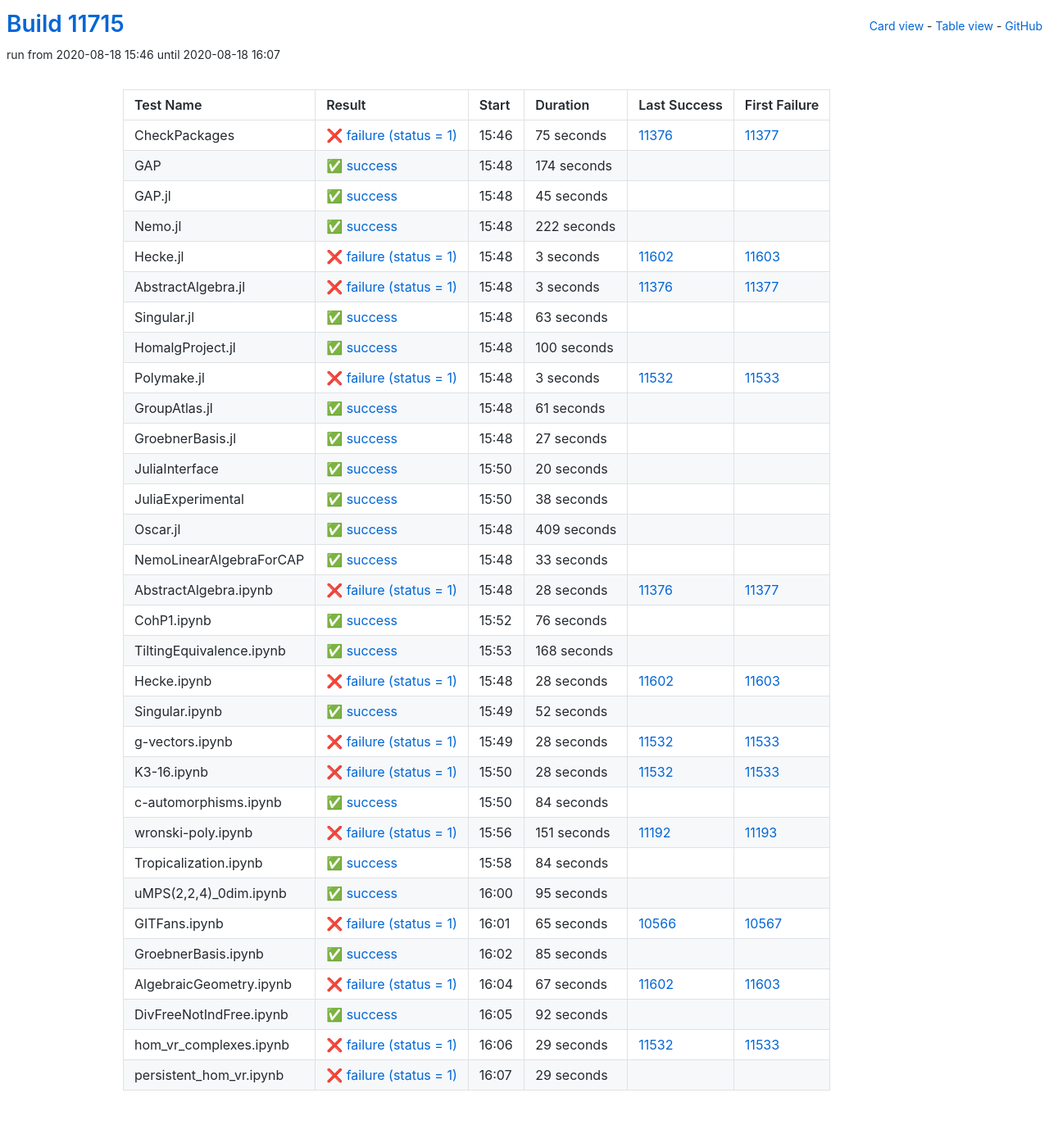
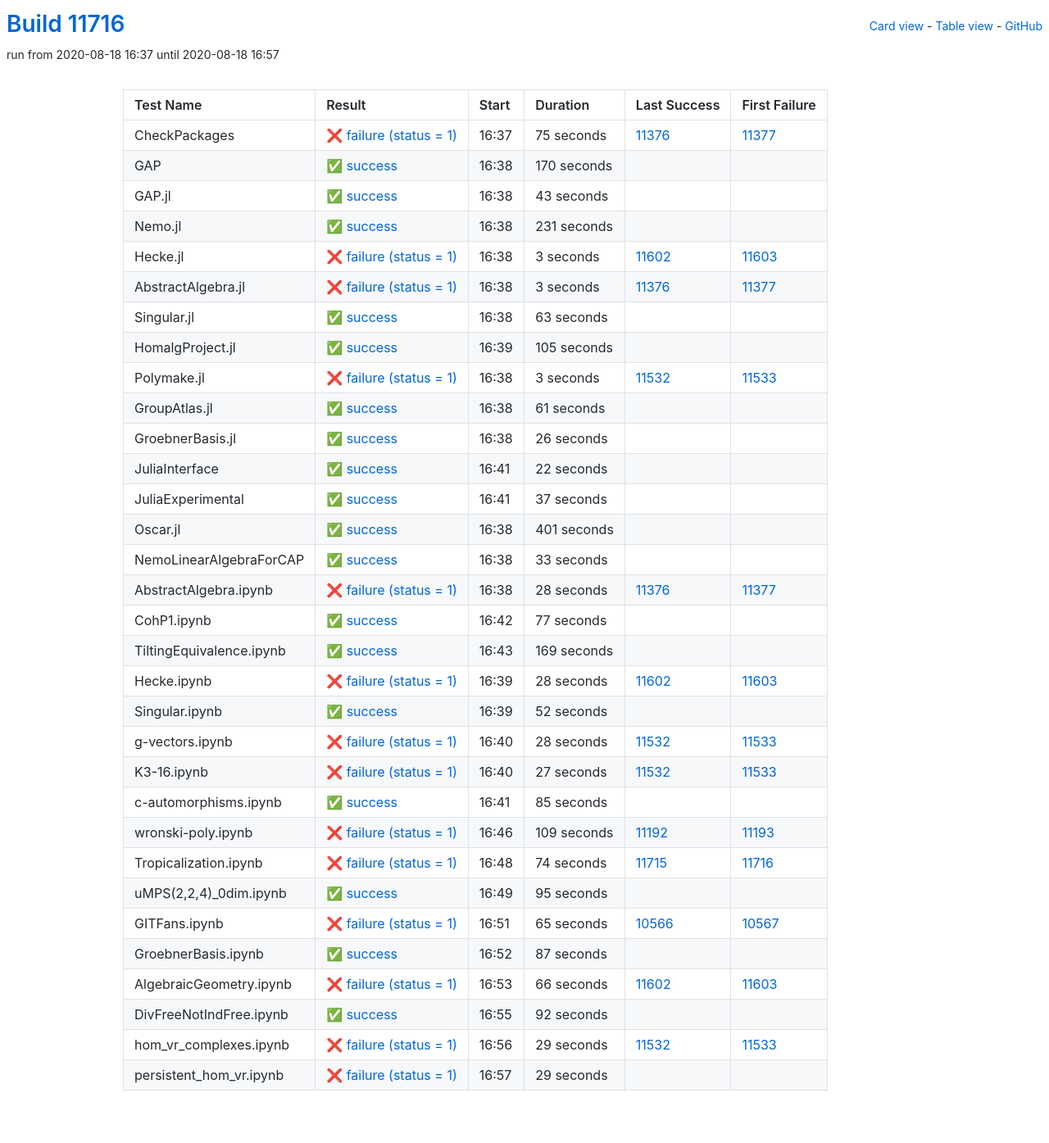
Before and after one commit to oscar-system/oscar-ci-status, a Jekyll site: the page built from table.html, in a window 1280 px wide. Shown: the whole page at 82% size. Built offline with Jekyll 4.4.1, drawn with Linux system fonts in a browser that asks for light colours.

Commit message:
Build #11716

```diff
--- a/_data/ci.yml
+++ b/_data/ci.yml
@@ -1,6 +1,6 @@
 ---
-build: 11715
-build_url: https://oscarci.mathematik.uni-kl.de/job/oscar/11715/
+build: 11716
+build_url: https://oscarci.mathematik.uni-kl.de/job/oscar/11716/
 job: oscar
 organization: oscar-system
 repo: oscar-ci-status
@@ -8,8 +8,8 @@
 tests:
 - name: CheckPackages
   id: checkpackages
-  log: https://oscarci.mathematik.uni-kl.de/job/oscar/11715/artifact/logs/build-11715/CheckPackages.log
-  start: 2020-08-18 15:46
+  log: https://oscarci.mathematik.uni-kl.de/job/oscar/11716/artifact/logs/build-11716/CheckPackages.log
+  start: 2020-08-18 16:37
   success: false
   exitcode: 1
   status: failure
@@ -20,44 +20,44 @@
   first_failure_url: https://oscarci.mathematik.uni-kl.de/job/oscar/11377/
 - name: GAP
   id: gap
-  log: https://oscarci.mathematik.uni-kl.de/job/oscar/11715/artifact/logs/build-11715/GAP.log
-  start: 2020-08-18 15:48
+  log: https://oscarci.mathematik.uni-kl.de/job/oscar/11716/artifact/logs/build-11716/GAP.log
+  start: 2020-08-18 16:38
   success: true
   exitcode: 0
   status: success
-  duration: 174
+  duration: 170
   last_success: false
   last_success_url:
   first_failure: false
   first_failure_url:
 - name: GAP.jl
   id: gap-jl
-  log: https://oscarci.mathematik.uni-kl.de/job/oscar/11715/artifact/logs/build-11715/GAP.jl.log
-  start: 2020-08-18 15:48
+  log: https://oscarci.mathematik.uni-kl.de/job/oscar/11716/artifact/logs/build-11716/GAP.jl.log
+  start: 2020-08-18 16:38
   success: true
   exitcode: 0
   status: success
-  duration: 45
+  duration: 43
   last_success: false
   last_success_url:
   first_failure: false
   first_failure_url:
 - name: Nemo.jl
   id: nemo-jl
-  log: https://oscarci.mathematik.uni-kl.de/job/oscar/11715/artifact/logs/build-11715/Nemo.jl.log
-  start: 2020-08-18 15:48
+  log: https://oscarci.mathematik.uni-kl.de/job/oscar/11716/artifact/logs/build-11716/Nemo.jl.log
+  start: 2020-08-18 16:38
   success: true
   exitcode: 0
   status: success
-  duration: 222
+  duration: 231
   last_success: false
   last_success_url:
   first_failure: false
   first_failure_url:
 - name: Hecke.jl
   id: hecke-jl
-  log: https://oscarci.mathematik.uni-kl.de/job/oscar/11715/artifact/logs/build-11715/Hecke.jl.log
-  start: 2020-08-18 15:48
+  log: https://oscarci.mathematik.uni-kl.de/job/oscar/11716/artifact/logs/build-11716/Hecke.jl.log
+  start: 2020-08-18 16:38
   success: false
   exitcode: 1
   status: failure
@@ -68,8 +68,8 @@
   first_failure_url: https://oscarci.mathematik.uni-kl.de/job/oscar/11603/
 - name: AbstractAlgebra.jl
   id: abstractalgebra-jl
-  log: https://oscarci.mathematik.uni-kl.de/job/oscar/11715/artifact/logs/build-11715/AbstractAlgebra.jl.log
-  start: 2020-08-18 15:48
+  log: https://oscarci.mathematik.uni-kl.de/job/oscar/11716/artifact/logs/build-11716/AbstractAlgebra.jl.log
+  start: 2020-08-18 16:38
   success: false
   exitcode: 1
   status: failure
@@ -80,8 +80,8 @@
   first_failure_url: https://oscarci.mathematik.uni-kl.de/job/oscar/11377/
 - name: Singular.jl
   id: singular-jl
-  log: https://oscarci.mathematik.uni-kl.de/job/oscar/11715/artifact/logs/build-11715/Singular.jl.log
-  start: 2020-08-18 15:48
+  log: https://oscarci.mathematik.uni-kl.de/job/oscar/11716/artifact/logs/build-11716/Singular.jl.log
+  start: 2020-08-18 16:38
   success: true
   exitcode: 0
   status: success
@@ -92,20 +92,20 @@
   first_failure_url:
 - name: HomalgProject.jl
   id: homalgproject-jl
-  log: https://oscarci.mathematik.uni-kl.de/job/oscar/11715/artifact/logs/build-11715/HomalgProject.jl.log
-  start: 2020-08-18 15:48
+  log: https://oscarci.mathematik.uni-kl.de/job/oscar/11716/artifact/logs/build-11716/HomalgProject.jl.log
+  start: 2020-08-18 16:39
   success: true
   exitcode: 0
   status: success
-  duration: 100
+  duration: 105
   last_success: false
   last_success_url:
   first_failure: false
   first_failure_url:
 - name: Polymake.jl
   id: polymake-jl
-  log: https://oscarci.mathematik.uni-kl.de/job/oscar/11715/artifact/logs/build-11715/Polymake.jl.log
-  start: 2020-08-18 15:48
+  log: https://oscarci.mathematik.uni-kl.de/job/oscar/11716/artifact/logs/build-11716/Polymake.jl.log
+  start: 2020-08-18 16:38
   success: false
   exitcode: 1
   status: failure
@@ -116,8 +116,8 @@
   first_failure_url: https://oscarci.mathematik.uni-kl.de/job/oscar/11533/
 - name: GroupAtlas.jl
   id: groupatlas-jl
-  log: https://oscarci.mathematik.uni-kl.de/job/oscar/11715/artifact/logs/build-11715/GroupAtlas.jl.log
-  start: 2020-08-18 15:48
+  log: https://oscarci.mathematik.uni-kl.de/job/oscar/11716/artifact/logs/build-11716/GroupAtlas.jl.log
+  start: 2020-08-18 16:38
   success: true
   exitcode: 0
   status: success
@@ -128,56 +128,56 @@
   first_failure_url:
 - name: GroebnerBasis.jl
   id: groebnerbasis-jl
-  log: https://oscarci.mathematik.uni-kl.de/job/oscar/11715/artifact/logs/build-11715/GroebnerBasis.jl.log
-  start: 2020-08-18 15:48
+  log: https://oscarci.mathematik.uni-kl.de/job/oscar/11716/artifact/logs/build-11716/GroebnerBasis.jl.log
+  start: 2020-08-18 16:38
   success: true
   exitcode: 0
   status: success
-  duration: 27
+  duration: 26
   last_success: false
   last_success_url:
   first_failure: false
   first_failure_url:
 - name: JuliaInterface
   id: juliainterface
-  log: https://oscarci.mathematik.uni-kl.de/job/oscar/11715/artifact/logs/build-11715/JuliaInterface.log
-  start: 2020-08-18 15:50
+  log: https://oscarci.mathematik.uni-kl.de/job/oscar/11716/artifact/logs/build-11716/JuliaInterface.log
+  start: 2020-08-18 16:41
   success: true
   exitcode: 0
   status: success
-  duration: 20
+  duration: 22
   last_success: false
   last_success_url:
   first_failure: false
   first_failure_url:
 - name: JuliaExperimental
   id: juliaexperimental
-  log: https://oscarci.mathematik.uni-kl.de/job/oscar/11715/artifact/logs/build-11715/JuliaExperimental.log
-  start: 2020-08-18 15:50
+  log: https://oscarci.mathematik.uni-kl.de/job/oscar/11716/artifact/logs/build-11716/JuliaExperimental.log
+  start: 2020-08-18 16:41
   success: true
   exitcode: 0
   status: success
-  duration: 38
+  duration: 37
   last_success: false
   last_success_url:
   first_failure: false
   first_failure_url:
 - name: Oscar.jl
   id: oscar-jl
-  log: https://oscarci.mathematik.uni-kl.de/job/oscar/11715/artifact/logs/build-11715/Oscar.jl.log
-  start: 2020-08-18 15:48
+  log: https://oscarci.mathematik.uni-kl.de/job/oscar/11716/artifact/logs/build-11716/Oscar.jl.log
+  start: 2020-08-18 16:38
   success: true
   exitcode: 0
   status: success
-  duration: 409
+  duration: 401
   last_success: false
   last_success_url:
   first_failure: false
   first_failure_url:
 - name: NemoLinearAlgebraForCAP
   id: nemolinearalgebraforcap
-  log: https://oscarci.mathematik.uni-kl.de/job/oscar/11715/artifact/logs/build-11715/NemoLinearAlgebraForCAP.log
-  start: 2020-08-18 15:48
+  log: https://oscarci.mathematik.uni-kl.de/job/oscar/11716/artifact/logs/build-11716/NemoLinearAlgebraForCAP.log
+  start: 2020-08-18 16:38
   success: true
   exitcode: 0
   status: success
@@ -188,8 +188,8 @@
   first_failure_url:
 - name: AbstractAlgebra.ipynb
   id: abstractalgebra-ipynb
-  log: https://oscarci.mathematik.uni-kl.de/job/oscar/11715/artifact/logs/build-11715/AbstractAlgebra.ipynb.log
-  start: 2020-08-18 15:48
+  log: https://oscarci.mathematik.uni-kl.de/job/oscar/11716/artifact/logs/build-11716/AbstractAlgebra.ipynb.log
+  start: 2020-08-18 16:38
   success: false
   exitcode: 1
   status: failure
@@ -200,32 +200,32 @@
   first_failure_url: https://oscarci.mathematik.uni-kl.de/job/oscar/11377/
 - name: CohP1.ipynb
   id: cohp1-ipynb
-  log: https://oscarci.mathematik.uni-kl.de/job/oscar/11715/artifact/logs/build-11715/CohP1.ipynb.log
-  start: 2020-08-18 15:52
+  log: https://oscarci.mathematik.uni-kl.de/job/oscar/11716/artifact/logs/build-11716/CohP1.ipynb.log
+  start: 2020-08-18 16:42
   success: true
   exitcode: 0
   status: success
-  duration: 76
+  duration: 77
   last_success: false
   last_success_url:
   first_failure: false
   first_failure_url:
 - name: TiltingEquivalence.ipynb
   id: tiltingequivalence-ipynb
-  log: https://oscarci.mathematik.uni-kl.de/job/oscar/11715/artifact/logs/build-11715/TiltingEquivalence.ipynb.log
-  start: 2020-08-18 15:53
+  log: https://oscarci.mathematik.uni-kl.de/job/oscar/11716/artifact/logs/build-11716/TiltingEquivalence.ipynb.log
+  start: 2020-08-18 16:43
   success: true
   exitcode: 0
   status: success
-  duration: 168
+  duration: 169
   last_success: false
   last_success_url:
   first_failure: false
   first_failure_url:
 - name: Hecke.ipynb
   id: hecke-ipynb
-  log: https://oscarci.mathematik.uni-kl.de/job/oscar/11715/artifact/logs/build-11715/Hecke.ipynb.log
-  start: 2020-08-18 15:48
+  log: https://oscarci.mathematik.uni-kl.de/job/oscar/11716/artifact/logs/build-11716/Hecke.ipynb.log
+  start: 2020-08-18 16:39
   success: false
   exitcode: 1
   status: failure
@@ -236,8 +236,8 @@
   first_failure_url: https://oscarci.mathematik.uni-kl.de/job/oscar/11603/
 - name: Singular.ipynb
   id: singular-ipynb
-  log: https://oscarci.mathematik.uni-kl.de/job/oscar/11715/artifact/logs/build-11715/Singular.ipynb.log
-  start: 2020-08-18 15:49
+  log: https://oscarci.mathematik.uni-kl.de/job/oscar/11716/artifact/logs/build-11716/Singular.ipynb.log
+  start: 2020-08-18 16:39
   success: true
   exitcode: 0
   status: success
@@ -248,8 +248,8 @@
   first_failure_url:
 - name: g-vectors.ipynb
   id: g-vectors-ipynb
-  log: https://oscarci.mathematik.uni-kl.de/job/oscar/11715/artifact/logs/build-11715/g-vectors.ipynb.log
-  start: 2020-08-18 15:49
+  log: https://oscarci.mathematik.uni-kl.de/job/oscar/11716/artifact/logs/build-11716/g-vectors.ipynb.log
+  start: 2020-08-18 16:40
   success: false
   exitcode: 1
   status: failure
@@ -260,56 +260,56 @@
   first_failure_url: https://oscarci.mathematik.uni-kl.de/job/oscar/11533/
 - name: K3-16.ipynb
   id: k3-16-ipynb
-  log: https://oscarci.mathematik.uni-kl.de/job/oscar/11715/artifact/logs/build-11715/K3-16.ipynb.log
-  start: 2020-08-18 15:50
+  log: https://oscarci.mathematik.uni-kl.de/job/oscar/11716/artifact/logs/build-11716/K3-16.ipynb.log
+  start: 2020-08-18 16:40
   success: false
   exitcode: 1
   status: failure
-  duration: 28
+  duration: 27
   last_success: 11532
   last_success_url: https://oscarci.mathematik.uni-kl.de/job/oscar/11532/
   first_failure: 11533
   first_failure_url: https://oscarci.mathematik.uni-kl.de/job/oscar/11533/
 - name: c-automorphisms.ipynb
   id: c-automorphisms-ipynb
-  log: https://oscarci.mathematik.uni-kl.de/job/oscar/11715/artifact/logs/build-11715/c-automorphisms.ipynb.log
-  start: 2020-08-18 15:50
+  log: https://oscarci.mathematik.uni-kl.de/job/oscar/11716/artifact/logs/build-11716/c-automorphisms.ipynb.log
+  start: 2020-08-18 16:41
   success: true
   exitcode: 0
   status: success
-  duration: 84
+  duration: 85
   last_success: false
   last_success_url:
   first_failure: false
   first_failure_url:
 - name: wronski-poly.ipynb
   id: wronski-poly-ipynb
-  log: https://oscarci.mathematik.uni-kl.de/job/oscar/11715/artifact/logs/build-11715/wronski-poly.ipynb.log
-  start: 2020-08-18 15:56
+  log: https://oscarci.mathematik.uni-kl.de/job/oscar/11716/artifact/logs/build-11716/wronski-poly.ipynb.log
+  start: 2020-08-18 16:46
   success: false
   exitcode: 1
   status: failure
-  duration: 151
+  duration: 109
   last_success: 11192
   last_success_url: https://oscarci.mathematik.uni-kl.de/job/oscar/11192/
   first_failure: 11193
   first_failure_url: https://oscarci.mathematik.uni-kl.de/job/oscar/11193/
 - name: Tropicalization.ipynb
   id: tropicalization-ipynb
-  log: https://oscarci.mathematik.uni-kl.de/job/oscar/11715/artifact/logs/build-11715/Tropicalization.ipynb.log
-  start: 2020-08-18 15:58
-  success: true
-  exitcode: 0
-  status: success
-  duration: 84
-  last_success: false
-  last_success_url:
-  first_failure: false
-  first_failure_url:
+  log: https://oscarci.mathematik.uni-kl.de/job/oscar/11716/artifact/logs/build-11716/Tropicalization.ipynb.log
+  start: 2020-08-18 16:48
+  success: false
+  exitcode: 1
+  status: failure
+  duration: 74
+  last_success: 11715
+  last_success_url: https://oscarci.mathematik.uni-kl.de/job/oscar/11715/
+  first_failure: 11716
+  first_failure_url: https://oscarci.mathematik.uni-kl.de/job/oscar/11716/
 - name: uMPS(2,2,4)_0dim.ipynb
   id: umps-2-2-4-0dim-ipynb
-  log: https://oscarci.mathematik.uni-kl.de/job/oscar/11715/artifact/logs/build-11715/uMPS-2-2-4-_0dim.ipynb.log
-  start: 2020-08-18 16:00
+  log: https://oscarci.mathematik.uni-kl.de/job/oscar/11716/artifact/logs/build-11716/uMPS-2-2-4-_0dim.ipynb.log
+  start: 2020-08-18 16:49
   success: true
   exitcode: 0
   status: success
@@ -320,8 +320,8 @@
   first_failure_url:
 - name: GITFans.ipynb
   id: gitfans-ipynb
-  log: https://oscarci.mathematik.uni-kl.de/job/oscar/11715/artifact/logs/build-11715/GITFans.ipynb.log
-  start: 2020-08-18 16:01
+  log: https://oscarci.mathematik.uni-kl.de/job/oscar/11716/artifact/logs/build-11716/GITFans.ipynb.log
+  start: 2020-08-18 16:51
   success: false
   exitcode: 1
   status: failure
@@ -332,32 +332,32 @@
   first_failure_url: https://oscarci.mathematik.uni-kl.de/job/oscar/10567/
 - name: GroebnerBasis.ipynb
   id: groebnerbasis-ipynb
-  log: https://oscarci.mathematik.uni-kl.de/job/oscar/11715/artifact/logs/build-11715/GroebnerBasis.ipynb.log
-  start: 2020-08-18 16:02
+  log: https://oscarci.mathematik.uni-kl.de/job/oscar/11716/artifact/logs/build-11716/GroebnerBasis.ipynb.log
+  start: 2020-08-18 16:52
   success: true
   exitcode: 0
   status: success
-  duration: 85
+  duration: 87
   last_success: false
   last_success_url:
   first_failure: false
   first_failure_url:
 - name: AlgebraicGeometry.ipynb
   id: algebraicgeometry-ipynb
-  log: https://oscarci.mathematik.uni-kl.de/job/oscar/11715/artifact/logs/build-11715/AlgebraicGeometry.ipynb.log
-  start: 2020-08-18 16:04
+  log: https://oscarci.mathematik.uni-kl.de/job/oscar/11716/artifact/logs/build-11716/AlgebraicGeometry.ipynb.log
+  start: 2020-08-18 16:53
   success: false
   exitcode: 1
   status: failure
-  duration: 67
+  duration: 66
   last_success: 11602
   last_success_url: https://oscarci.mathematik.uni-kl.de/job/oscar/11602/
   first_failure: 11603
   first_failure_url: https://oscarci.mathematik.uni-kl.de/job/oscar/11603/
 - name: DivFreeNotIndFree.ipynb
   id: divfreenotindfree-ipynb
-  log: https://oscarci.mathematik.uni-kl.de/job/oscar/11715/artifact/logs/build-11715/DivFreeNotIndFree.ipynb.log
-  start: 2020-08-18 16:05
+  log: https://oscarci.mathematik.uni-kl.de/job/oscar/11716/artifact/logs/build-11716/DivFreeNotIndFree.ipynb.log
+  start: 2020-08-18 16:55
   success: true
   exitcode: 0
   status: success
@@ -368,8 +368,8 @@
   first_failure_url:
 - name: hom_vr_complexes.ipynb
   id: hom-vr-complexes-ipynb
-  log: https://oscarci.mathematik.uni-kl.de/job/oscar/11715/artifact/logs/build-11715/hom_vr_complexes.ipynb.log
-  start: 2020-08-18 16:06
+  log: https://oscarci.mathematik.uni-kl.de/job/oscar/11716/artifact/logs/build-11716/hom_vr_complexes.ipynb.log
+  start: 2020-08-18 16:56
   success: false
   exitcode: 1
   status: failure
@@ -380,8 +380,8 @@
   first_failure_url: https://oscarci.mathematik.uni-kl.de/job/oscar/11533/
 - name: persistent_hom_vr.ipynb
   id: persistent-hom-vr-ipynb
-  log: https://oscarci.mathematik.uni-kl.de/job/oscar/11715/artifact/logs/build-11715/persistent_hom_vr.ipynb.log
-  start: 2020-08-18 16:07
+  log: https://oscarci.mathematik.uni-kl.de/job/oscar/11716/artifact/logs/build-11716/persistent_hom_vr.ipynb.log
+  start: 2020-08-18 16:57
   success: false
   exitcode: 1
   status: failure
```
Also changed, not shown: README.md.
